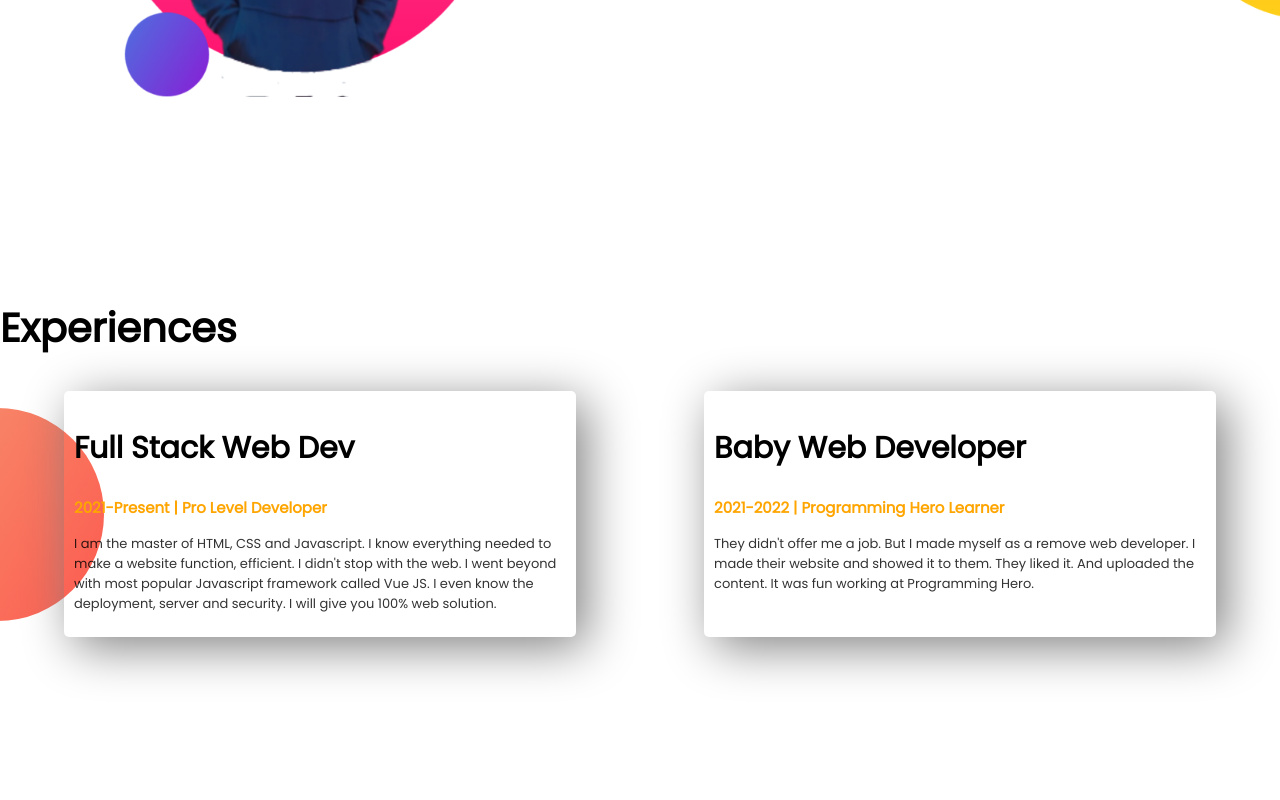
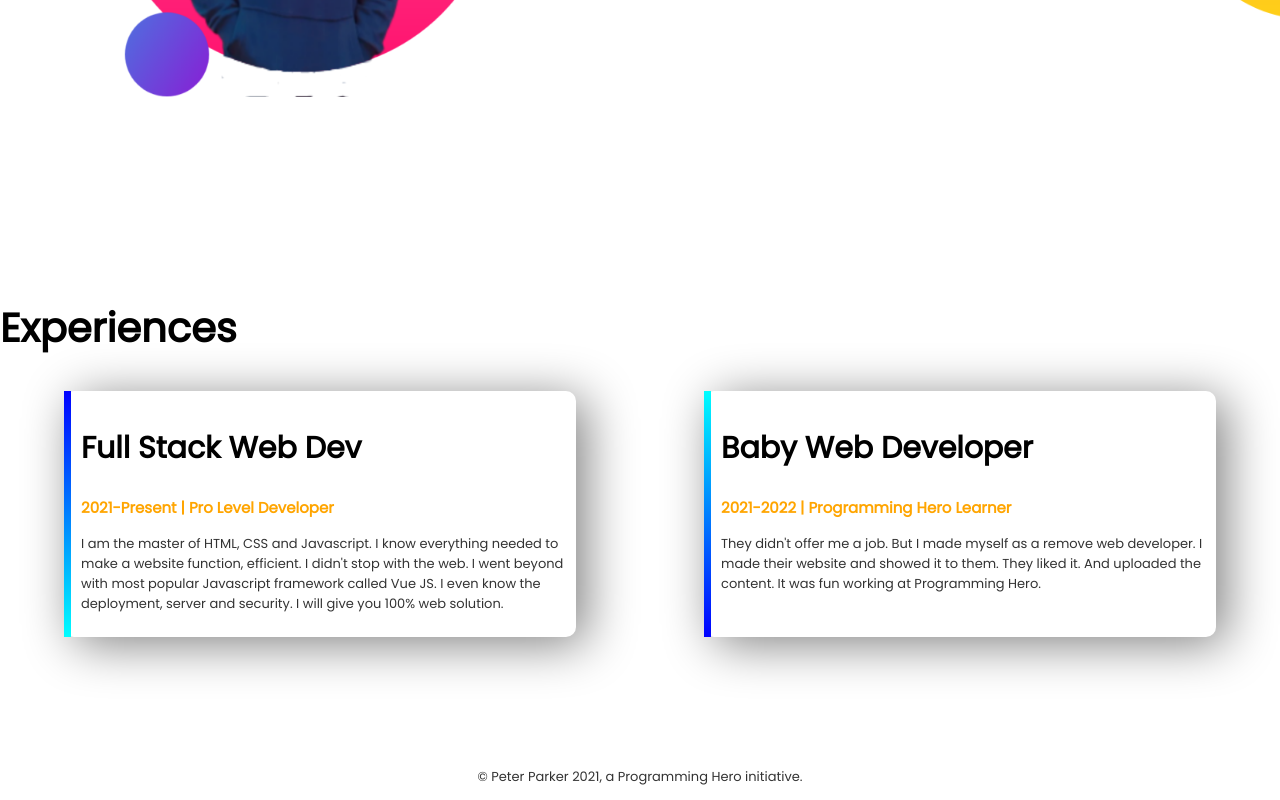
Before and after one commit to shihab91/developer-portfolio, a plain HTML site: page index.html in a window 1280 px wide. Shown: the part 1082-1882 px from the top of the page. Before the commit the page ends 1849 px from the top, so only its background shows below. Drawn offline with Linux system fonts and the light colour scheme.

Commit message:
the work is done

```diff
--- a/index.html
+++ b/index.html
@@ -60,7 +60,7 @@
     <section class="experiences">
       <h1>Experiences</h1>
       <div class="flexible-container">
-        <div class="experience-item">
+        <div id="full-stack-dev" class="experience-item">
           <h1 style="font-size: 30px">Full Stack Web Dev</h1>
           <h3 class="orange-color" style="font-size: 15px">
             2021-Present | Pro Level Developer
@@ -73,7 +73,7 @@
             100% web solution.
           </p>
         </div>
-        <div class="experience-item">
+        <div id="baby-web-dev" class="experience-item">
           <h1 style="font-size: 30px">Baby Web Developer</h1>
           <h3 class="orange-color" style="font-size: 15px">
             2021-2022 | Programming Hero Learner
@@ -87,5 +87,8 @@
         </div>
       </div>
     </section>
+    <footer>
+      <p>© Peter Parker 2021, a Programming Hero initiative.</p>
+    </footer>
   </body>
 </html>
--- a/style.css
+++ b/style.css
@@ -40,8 +40,7 @@ p {
   background-image: url(dream-bg.png);
   background-repeat: no-repeat;
   background-size: 100px;
-  background-position: right ;
-
+  background-position: right;
 }
 .experiences {
   background-image: url(exp-bg.png);
@@ -53,6 +52,19 @@ p {
   margin-left: 5%;
   margin-right: 5%;
   padding: 10px;
-  border-radius: 5px;
-  box-shadow: 10px 10px 50px gray;
+  border-radius: 10px;
+  box-shadow: 10px 7px 50px gray;
 }
+#full-stack-dev {
+  border-left: 7px solid;
+  border-image: linear-gradient(blue, cyan);
+  border-image-slice: 1;
+}
+#baby-web-dev {
+  border-left: 7px solid;
+  border-image: linear-gradient( cyan,blue);
+  border-image-slice: 1;
+}
+footer p{
+  text-align: center;
+}
```
Also changed, not shown: exp-bg.png (deleted).
